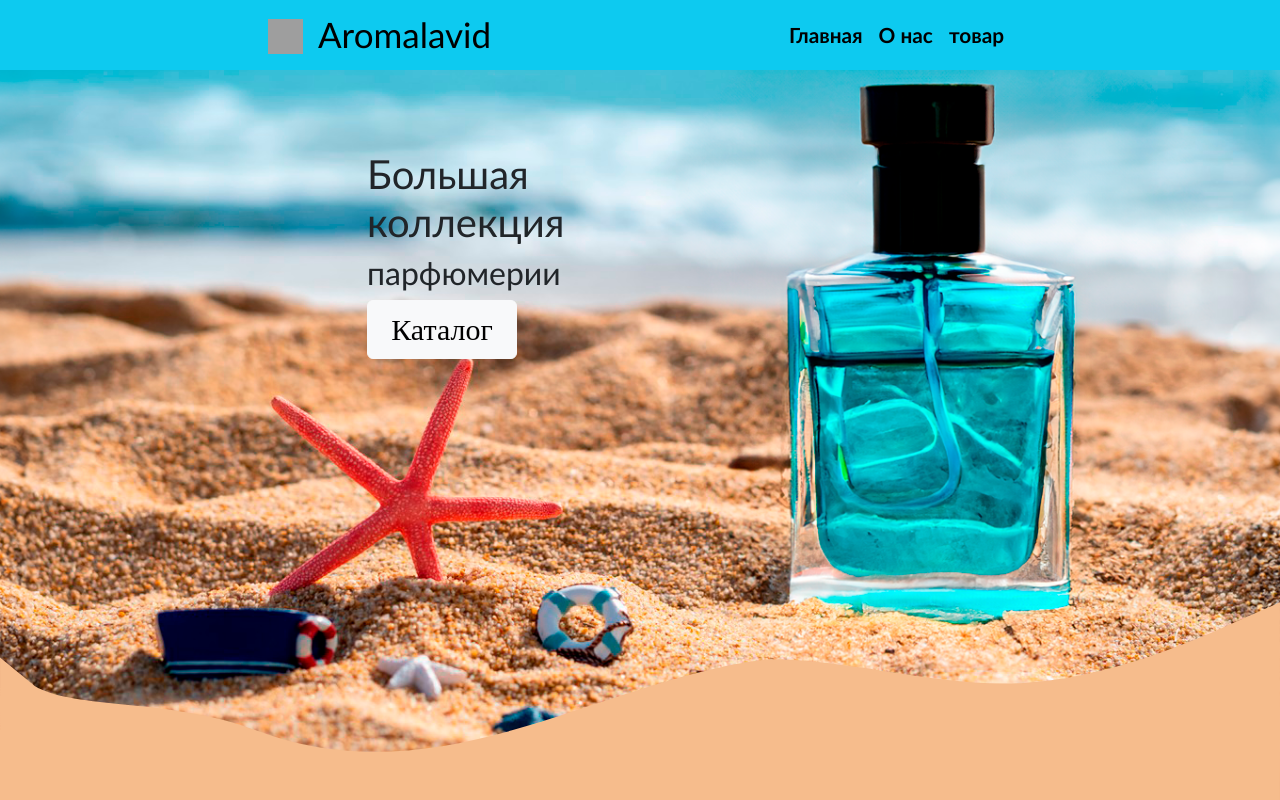
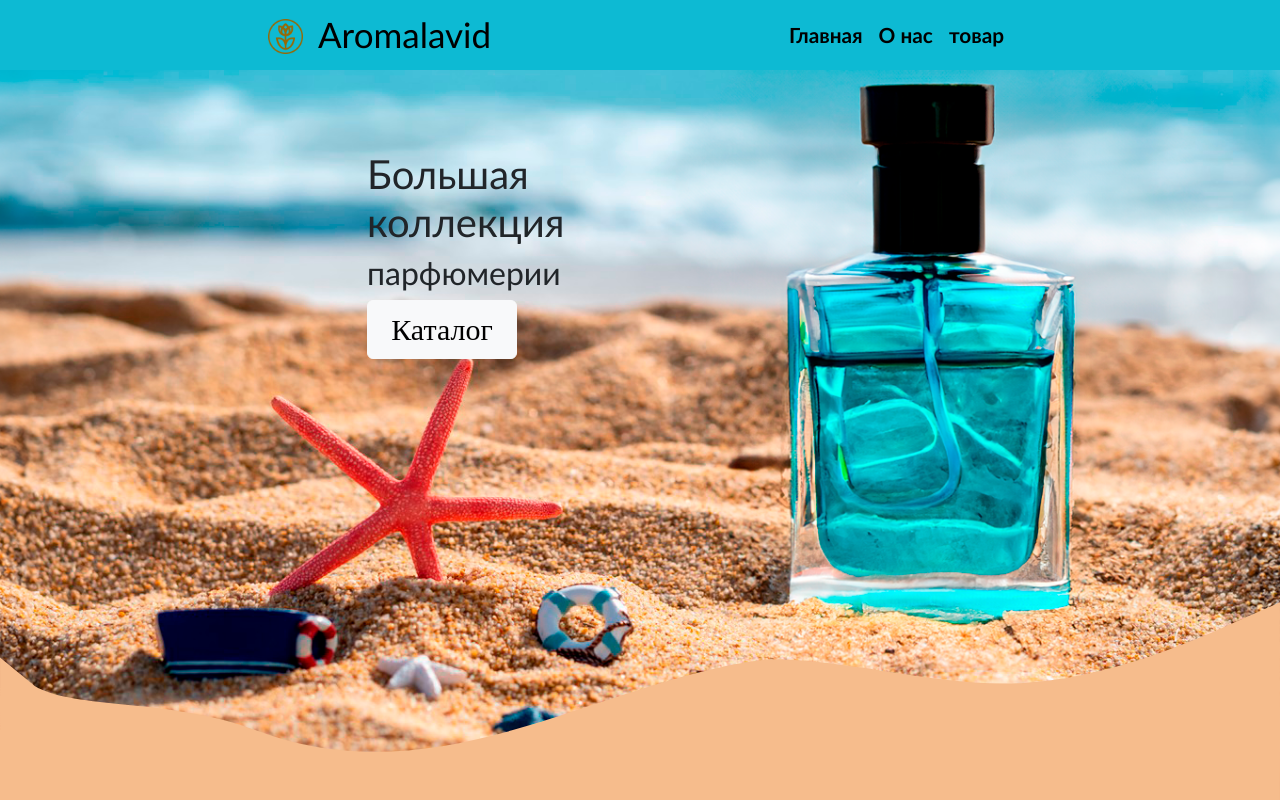
Before and after one commit to ruslankin33/project__aromalavid, a Symfony app: template templates/landing/landing.html.twig in a window 1280 px wide. Shown: the top 800 px of the page. Run offline with Twig, Linux system fonts and the light colour scheme; the template is opened without the code that fills it, so the values that code supplies are empty; some libraries are stand-ins or nearby versions; grey boxes are pictures that could not be loaded.

Commit message:
новый дизайн, несколько новых изображений, изменен файл slick-theme.css,тестово загружены webp файлы изображений

```diff
--- a/public/css/landing.css
+++ b/public/css/landing.css
@@ -38,7 +38,7 @@ body {
 }
 
 .bgImg {
-  background-image: url(img/beach3.png);
+  background-image: url(/img/beach3.png);
   background-repeat: no-repeat;
   background-size: cover;
   background-position: center;
@@ -278,17 +278,17 @@ img {
 #liner {
 }
 #tg {
-  background-image:url(img/tg.png);
+  background-image:url(/img/tg.png);
   background-size:contain;
   background-repeat:no-repeat;
 }
 #vk {
-  background-image:url(img/vk.png);
+  background-image:url(/img/vk.png);
   background-size:contain;
   background-repeat:no-repeat;
 }
 #inst {
-  background-image:url(img/inst.png);
+  background-image:url(/img/inst.png);
   background-size:contain;
   background-repeat:no-repeat;
 }
--- a/templates/landing/landing.html.twig
+++ b/templates/landing/landing.html.twig
@@ -19,7 +19,7 @@
     <!-- навигационное меню -->
     <section class="navibar">
         <div class="container">
-            <nav class="navbar navbar-expand-lg bg-info fixed-top">
+            <nav class="navbar navbar-expand-lg bg-navi fixed-top">
                 <div class="container jcon">
                     <a href="#" class="navbar-brand mb-0 h1"><img src="img/logog.png" id="logo" alt="..">Aromalavid</a>
                     <button class="navbar-toggler" type="button" data-bs-toggle="collapse"
```
Also changed, not shown: public/img/logog.png (added).
